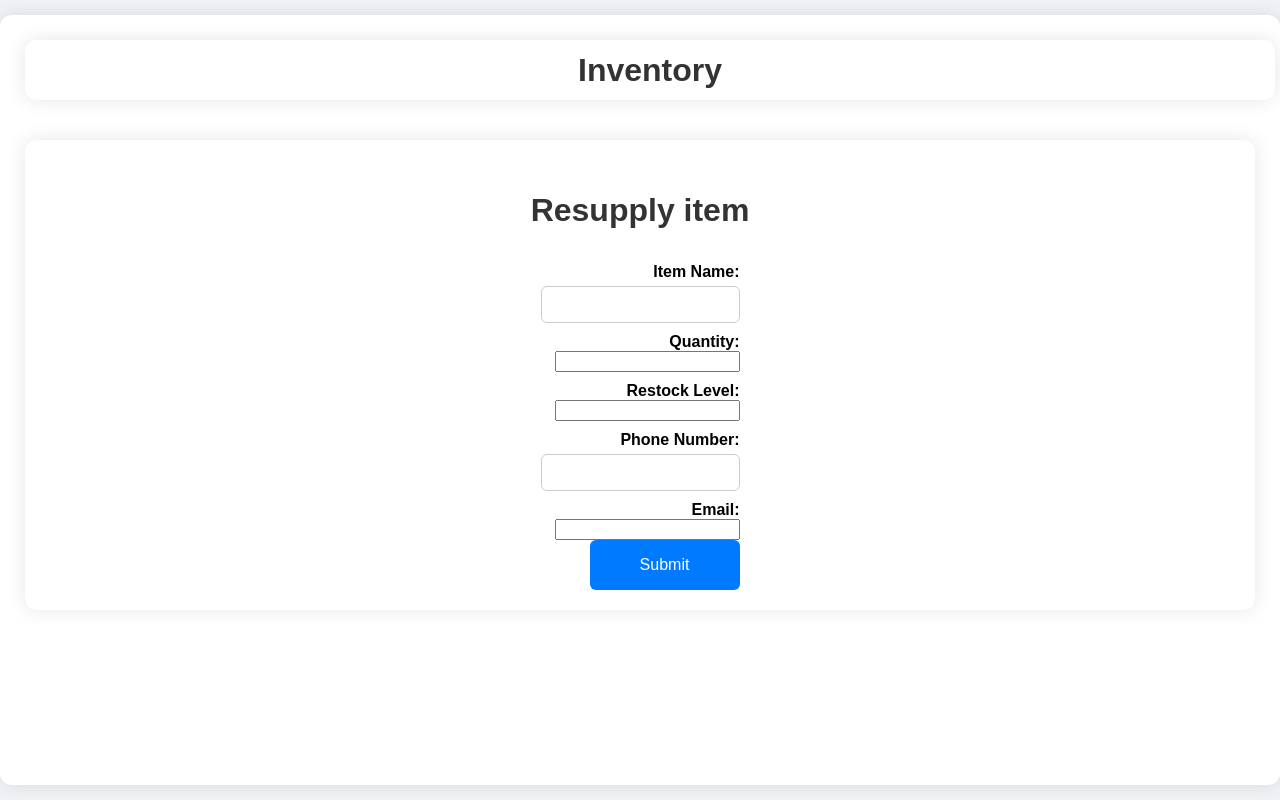
After one commit to noctyrnal/SoftwareEngineering, a Django app: page /inventory/resupply/ in a window 1280 px wide. The commit adds this page. Run offline with Django 5.2, Linux system fonts and the light colour scheme.

Commit message:
inventory page

```diff
--- /dev/null
+++ b/StaffScheduling/staffscheduling/inventory.json
@@ -0,0 +1,30 @@
+[
+    {
+        "item": "Plates",
+        "quantity": 50,
+        "restock_level": 25,
+        "phone_number": "123-456-7890",
+        "email": "supplierA@example.com"
+    },
+    {
+        "item": "Bread",
+        "quantity": 23,
+        "restock_level": 20,
+        "phone_number": "987-654-3210",
+        "email": "supplierB@example.com"
+    },
+    {
+        "item": "Beef",
+        "quantity": 50,
+        "restock_level": 15,
+        "phone_number": "123-456-7890",
+        "email": "supplierC@example.com"
+    },
+    {
+        "item": "Butter",
+        "quantity": 5,
+        "restock_level": 20,
+        "phone_number": "123-456-7890",
+        "email": "supplierD@example.com"
+    }
+]
--- /dev/null
+++ b/StaffScheduling/staffscheduling/templates/staff_scheduling/resupply.html
@@ -0,0 +1,48 @@
+{% load static %}
+<!DOCTYPE html>
+<html lang="en">
+<head>
+    <meta charset="UTF-8">
+    <title>Resupply | Inventory System</title>
+    <link rel="stylesheet" type="text/css" href="{% static 'staffscheduling/site.css' %}" />
+    <script>
+        // JavaScript to show a notification on form submission
+        function handleFormSubmission(event) {
+            event.preventDefault(); // Prevent the default form submission
+            alert("Item Updated."); // Show a popup notification
+            event.target.submit(); // Submit the form after showing the notification
+        }
+    </script>
+</head>
+<body>
+    <div class="main-container">
+        <div class="title-container">
+            <h3>Inventory</h3>
+        </div>
+        <div class="content-container">
+            <div class="staff-schedule-container">
+                <h3>Resupply item</h3>
+                <form method="post" onsubmit="handleFormSubmission(event)">
+                    {% csrf_token %}
+                    <label for="item">Item Name:</label>
+                    <input type="text" id="item" name="item" required>
+
+                    <label for="quantity">Quantity:</label>
+                    <input type="number" id="quantity" name="quantity" required>
+
+                    <label for="restock_level">Restock Level:</label>
+                    <input type="number" id="restock_level" name="restock_level" required>
+
+                    <label for="phone_number">Phone Number:</label>
+                    <input type="text" id="phone_number" name="phone_number" required>
+
+                    <label for="email">Email:</label>
+                    <input type="email" id="email" name="email" required>
+
+                    <button type="submit">Submit</button>
+                </form>
+            </div>
+        </div>
+    </div>
+</body>
+</html>
--- a/StaffScheduling/staffscheduling/urls.py
+++ b/StaffScheduling/staffscheduling/urls.py
@@ -7,6 +7,8 @@ urlpatterns = [
     path("time-off/", views.time_off_page, name="time_off_page"),
     path("request-changes/", views.request_changes_page, name="request_changes_page"),
     path("schedule-management/", views.schedule_management_page, name="schedule_management_page"),
+    path("inventory/", views.inventory_page, name="inventory_page"),
+    path("inventory/resupply/", views.resupply_page, name="resupply_page"),
 ]
 
 urlpatterns += staticfiles_urlpatterns()
--- a/StaffScheduling/staffscheduling/views.py
+++ b/StaffScheduling/staffscheduling/views.py
@@ -138,3 +138,70 @@ def schedule_management_page(request):
     return render(request, 'staff_scheduling/schedule_management.html', {
         'schedule_data': schedule_data
     })
+
+def inventory_page(request):
+    # Path to the JSON file
+    json_file_path = os.path.join(os.path.dirname(__file__), 'inventory.json')
+
+    # Load existing data from the JSON file
+    if os.path.exists(json_file_path):
+        with open(json_file_path, 'r') as file:
+            inventory_data = json.load(file)
+    else:
+        inventory_data = []
+
+    return render(request, 'staff_scheduling/inventory.html', {
+        'inventory_data': inventory_data
+    })
+
+def resupply_page(request):
+    # Path to the JSON file
+    json_file_path = os.path.join(os.path.dirname(__file__), 'inventory.json')
+
+    # Load existing data from the JSON file
+    if os.path.exists(json_file_path):
+        with open(json_file_path, 'r') as file:
+            inventory_data = json.load(file)
+    else:
+        inventory_data = []
+
+    if request.method == "POST":
+        # Get the submitted data
+        item_name = request.POST.get("item")
+        quantity = int(request.POST.get("quantity"))
+        restock_level = int(request.POST.get("restock_level"))
+        phone_number = request.POST.get("phone_number")
+        email = request.POST.get("email")
+
+        # Check if the item already exists in the inventory
+        item_found = False
+        for item in inventory_data:
+            if item["item"].lower() == item_name.lower():
+                # Update the existing item
+                item["quantity"] = quantity
+                item["restock_level"] = restock_level
+                item["phone_number"] = phone_number
+                item["email"] = email
+                item_found = True
+                break
+
+        if not item_found:
+            # Add a new item to the inventory
+            inventory_data.append({
+                "item": item_name,
+                "quantity": quantity,
+                "restock_level": restock_level,
+                "phone_number": phone_number,
+                "email": email
+            })
+
+        # Save the updated data back to the JSON file
+        with open(json_file_path, 'w') as file:
+            json.dump(inventory_data, file, indent=4)
+
+        # Redirect to the inventory page after submission
+        return HttpResponseRedirect('/inventory/')
+
+    return render(request, 'staff_scheduling/resupply.html', {
+        'inventory_data': inventory_data
+    })
```
Also changed, not shown: StaffScheduling/staffscheduling/templates/staff_scheduling/inventory.html (added, +53 -0 lines), StaffScheduling/staffscheduling/templates/staff_scheduling/request_changes.html (+9 -1 lines), StaffScheduling/staffscheduling/templates/staff_scheduling/time_off.html (+9 -1 lines).
